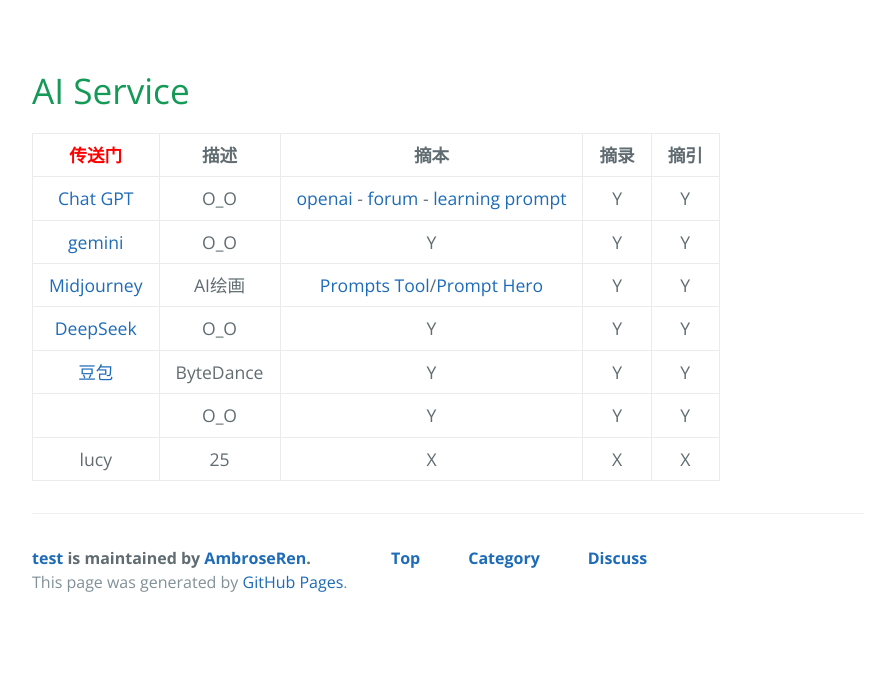
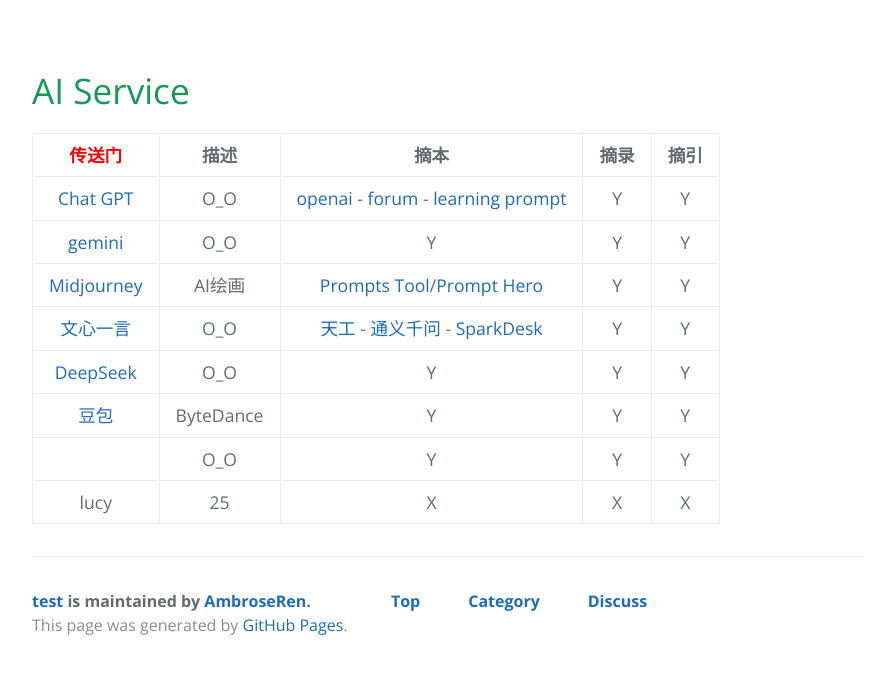
Before and after one commit to AmbroseRen/test, a Jekyll site: the page built from Data/AI/index.md, in a window 1280 px wide. Shown: the top 674 px of the page, without its empty margins (192-1087 px from the left). Built offline with Jekyll 4.4.1, drawn with Linux system fonts in a browser that asks for light colours; nearby versions of some CDN libraries; our own code applies the rules of GitHub Pages for plain Markdown files; library files that are not in the unit come from our copies; the repository's description, which GitHub fills in, is left out.

Commit message:
Update index.md

```diff
--- a/Data/AI/index.md
+++ b/Data/AI/index.md
@@ -23,6 +23,7 @@
 | [Chat GPT](https://chat.openai.com/auth/login) | O_O | [openai](https://openai.com/) - [forum](https://forum.openai.com/) - [learning prompt](https://learningprompt.wiki/) | Y | Y |
 | [gemini](https://gemini.google.com/) | O_O | Y | Y | Y |
 | [Midjourney](https://www.midjourney.com/) | AI绘画 | [Prompts Tool](https://prompt.noonshot.com/)/[Prompt Hero](https://prompthero.com/) | Y | Y |
+| [文心一言](https://yiyan.baidu.com/) | O_O | [天工](https://search.tiangong.cn/) - [通义千问](https://tongyi.aliyun.com/qianwen/) - [SparkDesk](https://xinghuo.xfyun.cn/desk) | Y | Y |
 | [DeepSeek](https://www.deepseek.com/) | O_O | Y | Y | Y |
 | [豆包](https://www.doubao.com/chat/) | ByteDance | Y | Y | Y |
 | []() | O_O | Y | Y | Y |
```
